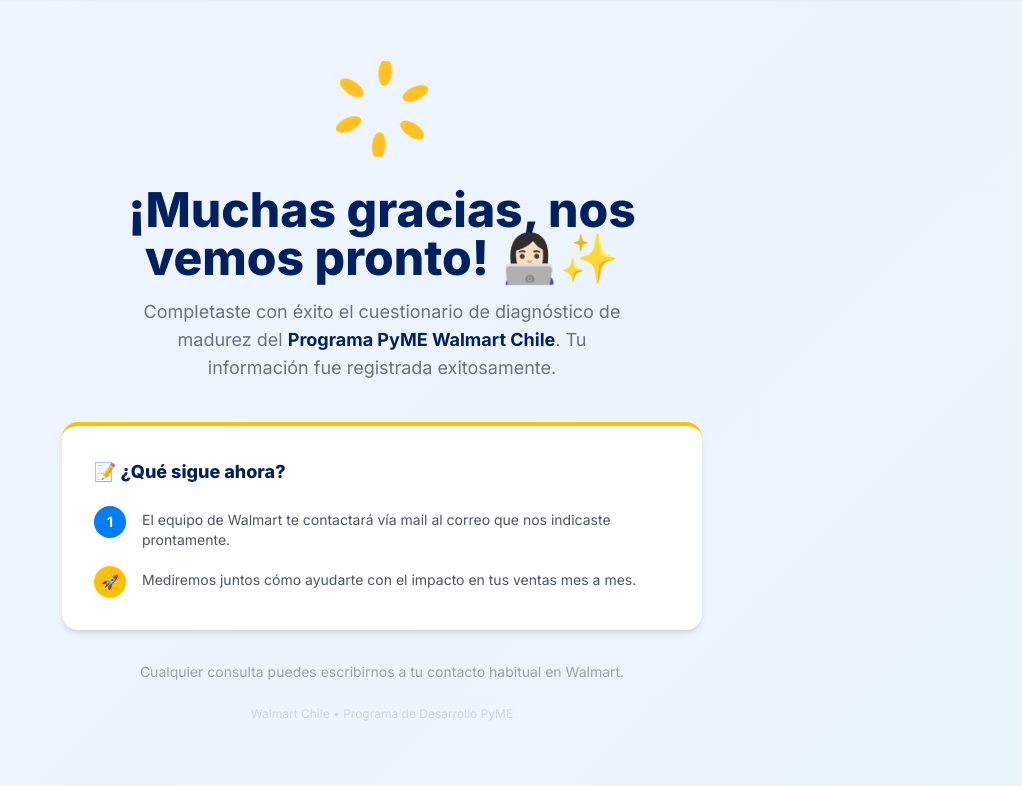
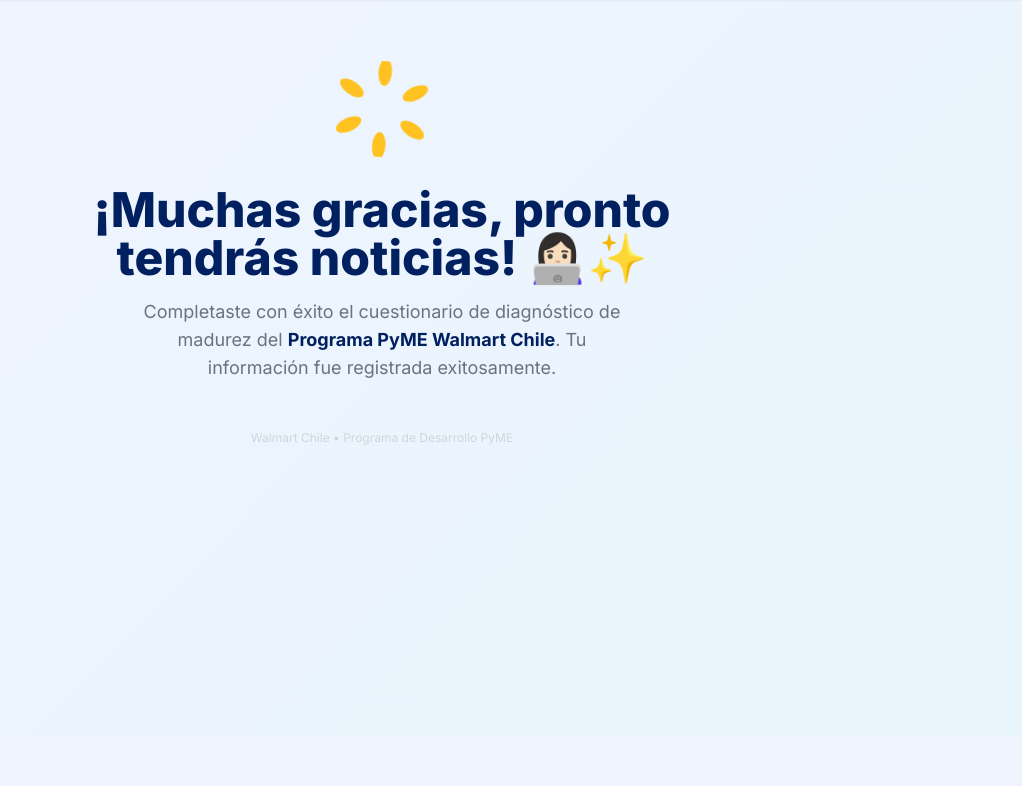
Before and after one commit to camidebe-cyber/pyme-survey, a FastAPI app: template templates/result.html in a window 1280 px wide. Shown: the part 64-850 px from the top of the page, without its empty margins (258-1280 px from the left). After the commit the page ends 509 px from the top, so only its background shows below. Run offline with FastAPI, Linux system fonts and the light colour scheme; the template is opened without the code that fills it, so the values that code supplies are empty; some libraries are stand-ins or nearby versions.

Commit message:
Simplify final survey success page with minimal clean thank you message

```diff
--- a/templates/result.html
+++ b/templates/result.html
@@ -59,9 +59,9 @@
   </div>
 
   <!-- Mensaje de gracias -->
-  <div class="fade-up fade-up-1 px-2">
+  <div class="fade-up fade-up-1 px-4 mt-8">
     <h1 class="text-3xl md:text-5xl font-extrabold mb-4 leading-tight" style="color:var(--navy)">
-      ¡Muchas gracias, nos vemos pronto! 👩🏻‍💻✨
+      ¡Muchas gracias, pronto tendrás noticias! 👩🏻‍💻✨
     </h1>
     <p class="text-gray-500 text-base md:text-lg leading-relaxed max-w-lg mx-auto">
       Completaste con éxito el cuestionario de diagnóstico de madurez del
@@ -70,38 +70,8 @@
     </p>
   </div>
 
-  <!-- Card de próximos pasos -->
-  <div class="mt-10 bg-white rounded-2xl shadow-md p-8 text-left fade-up fade-up-2"
-       style="border-top:4px solid var(--gold)">
-    <h2 class="text-lg font-extrabold mb-5" style="color:var(--navy)">
-      📝 ¿Qué sigue ahora?
-    </h2>
-    <ol class="flex flex-col gap-4">
-      <li class="flex items-start gap-4">
-        <span class="w-8 h-8 rounded-full text-white text-sm font-bold
-                     flex items-center justify-center shrink-0"
-              style="background:var(--blue)">1</span>
-        <p class="text-gray-600 text-sm pt-1">
-          El equipo de Walmart te contactará vía mail al correo que
-          nos indicaste prontamente.
-        </p>
-      </li>
-      <li class="flex items-start gap-4">
-        <span class="w-8 h-8 rounded-full text-white text-sm font-bold
-                     flex items-center justify-center shrink-0"
-              style="background:var(--gold)">🚀</span>
-        <p class="text-gray-600 text-sm pt-1">
-          Mediremos juntos cómo ayudarte con el impacto en tus ventas mes a mes.
-        </p>
-      </li>
-    </ol>
-  </div>
-
-  <!-- Mensaje de cierre -->
-  <div class="mt-8 fade-up fade-up-3">
-    <p class="text-gray-400 text-sm">
-      Cualquier consulta puedes escribirnos a tu contacto habitual en Walmart.
-    </p>
+  <!-- Mensaje de cierre simplificado -->
+  <div class="mt-12 fade-up fade-up-3">
     <p class="mt-6 text-xs text-gray-300">
       Walmart Chile &bull; Programa de Desarrollo PyME
     </p>
```
